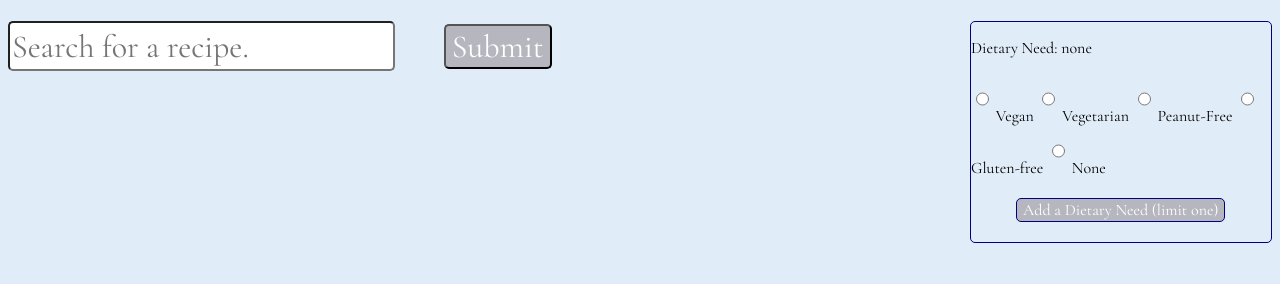
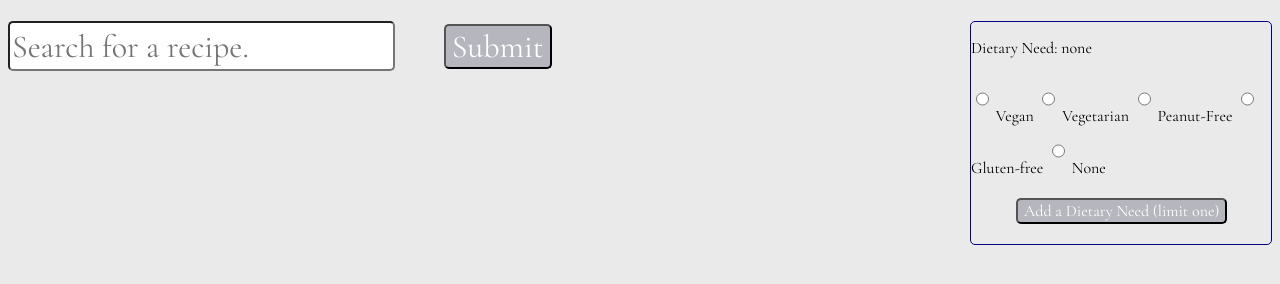
Before and after one commit to alexander-poe/recipe-search, a plain HTML site: page index.html in a window 1280 px wide. Drawn offline with nearby package versions, Linux system fonts and the light colour scheme.

Commit message:
Update main.css

```diff
--- a/main.css
+++ b/main.css
@@ -22,7 +22,7 @@ dl, h3, table {
 }
 
 body {
-    background-color: #e0ecf7;
+    background-color: #eaeaea;
     font-family: 'Cormorant Garamond', serif;
 }
 
@@ -59,6 +59,6 @@ input {
 #health-container button {
     margin-top: 20px;
     font-size: 1em;
-    border: 1px solid navy;
+
     border-radius: 5px;
 }
```
